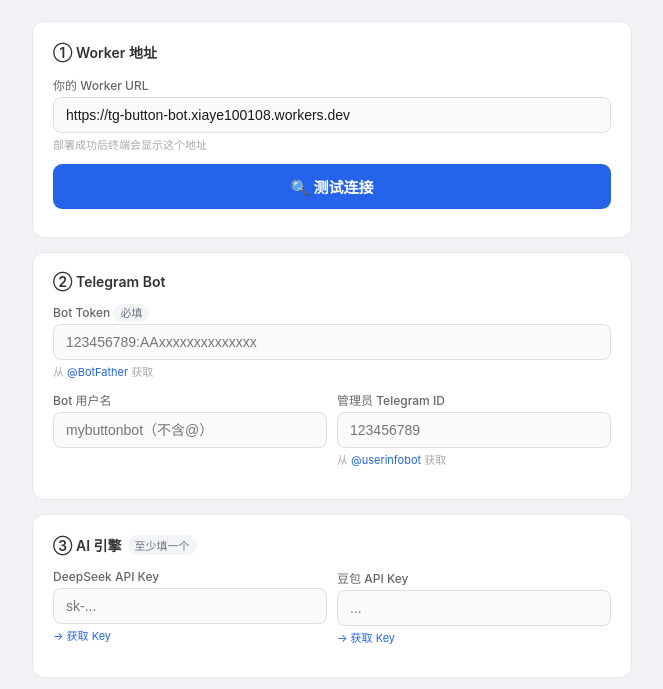
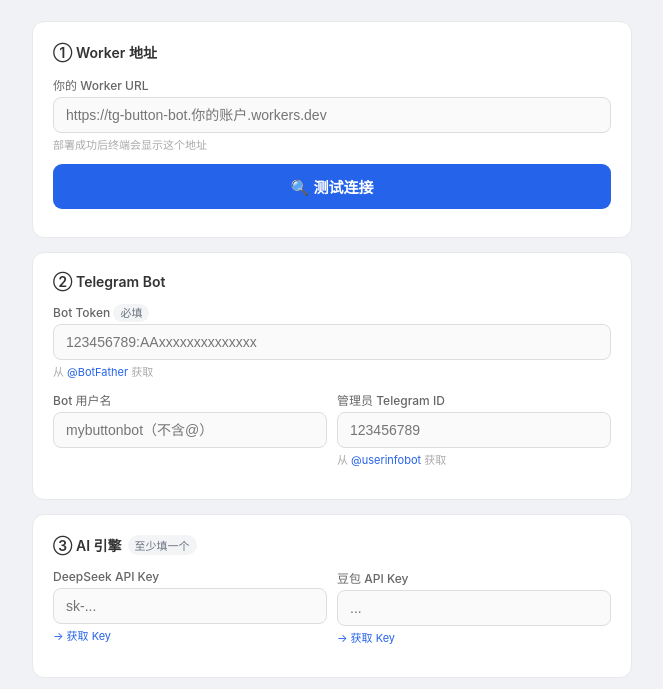
Before and after one commit to xiaye907/telegram-ai-button-bot, a website: page public/setup.html in a window 1280 px wide. Shown: the part 75-764 px from the top of the page, without its empty margins (308-971 px from the left). Drawn offline with Linux system fonts and the light colour scheme.

Commit message:
Remove hardcoded personal worker URL from setup files

```diff
--- a/public/setup.html
+++ b/public/setup.html
@@ -327,11 +327,11 @@ function updateCmdBox() {
 loadLocal();
 updateCmdBox();
 
-// 预填 Worker URL
-if (!document.getElementById('worker_url').value) {
-  document.getElementById('worker_url').value = 'https://tg-button-bot.xiaye100108.workers.dev';
-  saveLocal();
-}
+// 预填 Worker URL (可选)
+// if (!document.getElementById('worker_url').value) {
+//   document.getElementById('worker_url').value = 'https://tg-button-bot.your-account.workers.dev';
+//   saveLocal();
+// }
 </script>
 </body>
 </html>
```
Also changed, not shown: src/setup-page.js (+5 -5 lines).
